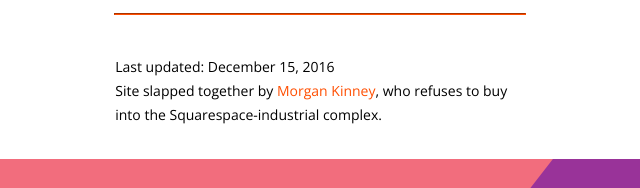
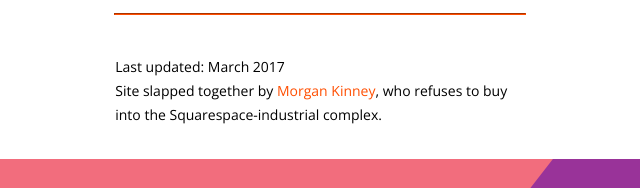
Before and after one commit to morgankinney/morgankinney.github.io, a plain HTML site: page index.html in a window 1280 px wide. Shown: the part 2040-2228 px from the top of the page, 320-960 px from the left. Drawn offline with nearby package versions, Linux system fonts and the light colour scheme; a web font is replaced by a local one.

Commit message:
First commit

```diff
--- a/index.html
+++ b/index.html
@@ -115,7 +115,7 @@
      <hr>
 
     <footer><br>
-    <p class="footer">Last updated: December 15, 2016 <br> Site slapped together by <a href="https://twitter.com/morgan_kinney" target="_blank" >Morgan Kinney</a>, who refuses to buy into the Squarespace-industrial complex.</p><br>
+    <p class="footer">Last updated: March 2017 <br> Site slapped together by <a href="https://twitter.com/morgan_kinney" target="_blank" >Morgan Kinney</a>, who refuses to buy into the Squarespace-industrial complex.</p><br>
 </footer>
 
 </div>
```
